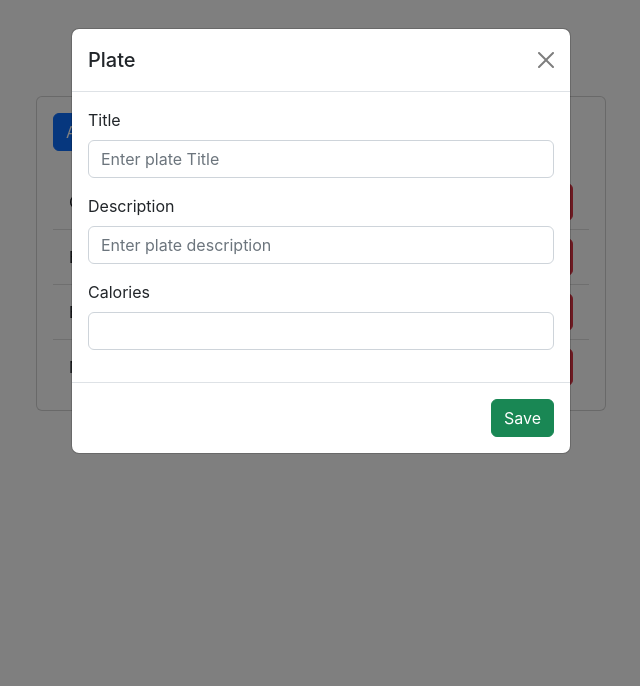
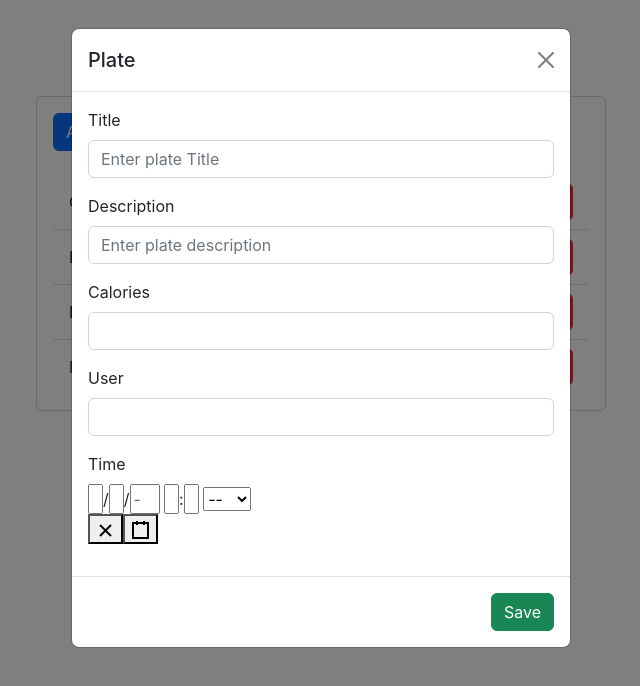
Before and after one commit to glydeb/cal-counter, a React (Create React App) app in the folder client/: page / in a window 1280 px wide. Both pictures are taken after a click on the button "Add plate". Shown: the top 686 px of the page, without its empty margins (319-959 px from the left). Built offline with nearby package versions, Linux system fonts and the light colour scheme; no server answers.

Commit message:
add datetime picker

```diff
--- a/client/package.json
+++ b/client/package.json
@@ -10,6 +10,7 @@
     "axios": "^1.3.4",
     "bootstrap": "^5.2.3",
     "react": "^18.2.0",
+    "react-datetime-picker": "^4.2.1",
     "react-dom": "^18.2.0",
     "react-scripts": "5.0.1",
     "reactstrap": "^9.1.8",
--- a/client/src/App.js
+++ b/client/src/App.js
@@ -37,7 +37,8 @@ class App extends Component {
       activeItem: {
         title: "",
         description: "",
-        calories: 0
+        calories: 0,
+        time: new Date(),
       },
       plateList: plates,
     };
@@ -61,7 +62,15 @@ class App extends Component {
   handleSubmit = (item) => {
     this.toggle();
 
-    alert("save" + JSON.stringify(item));
+    if(item.id) {
+      axios
+        .put(`http://localhost:8000/api/plates/${item.id}/`, item)
+        .then((res) => this.refreshList());
+      return;
+    }
+    axios
+      .post("http://localhost:8000/api/plates/", item)
+      .then((res) => this.refreshList());
   };
 
   handleDelete = (item) => {
--- a/client/src/components/Modal.js
+++ b/client/src/components/Modal.js
@@ -7,9 +7,11 @@ import {
   ModalFooter,
   Form,
   FormGroup,
+  FormText,
   Input,
   Label,
 } from "reactstrap";
+import DateTimePicker from 'react-datetime-picker';
 
 export default class CustomModal extends Component {
   constructor(props) {
@@ -71,6 +73,25 @@ export default class CustomModal extends Component {
                   onChange={this.handleChange}
                 />
             </FormGroup>
+            <FormGroup>
+              <Label for="plate-user">User</Label>
+                <Input
+                  type="number"
+                  id="plate-user"
+                  name="user"
+                  checked={this.state.activeItem.user}
+                  onChange={this.handleChange}
+                />
+            </FormGroup>
+            <FormGroup>
+                <Label>Time</Label>
+                <DateTimePicker
+                    id="plate-time"
+                    name="time"
+                    value={this.state.activeItem.time}
+                    onChange={this.handleChange}
+                />
+            </FormGroup>
           </Form>
         </ModalBody>
         <ModalFooter>
```
Also changed, not shown: 2 other files (tests, documents, lock files or other folders).
